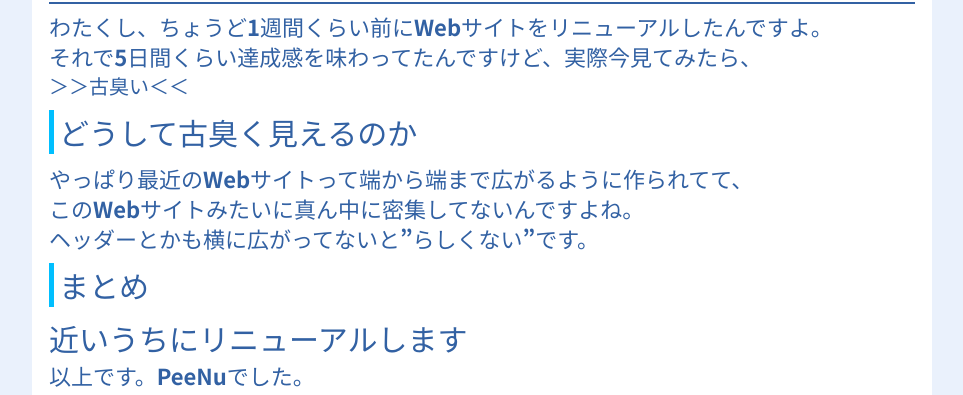
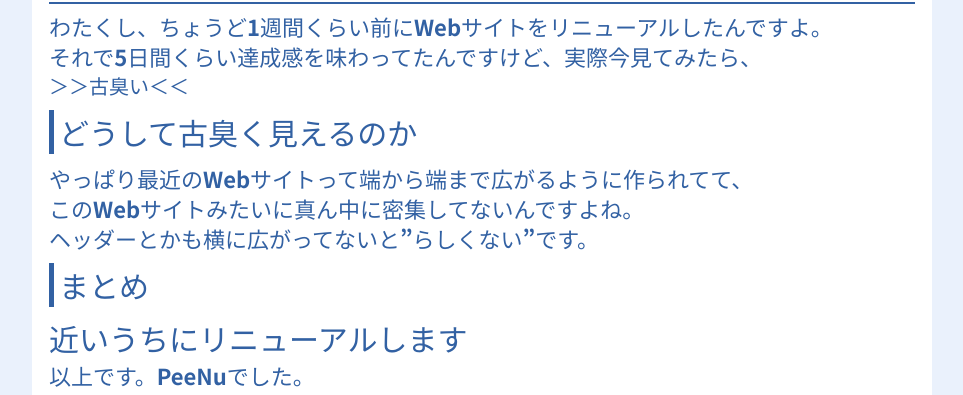
Before and after one commit to Diawadenta/Diawadenta.github.io, a Jekyll site: the page built from _posts/2020-12-15-site-is-hurukusai.markdown, in a window 1280 px wide. Shown: the part 272-667 px from the top of the page, without its empty margins (158-1121 px from the left). Built offline with Jekyll 4.4.1, drawn with Linux system fonts in a browser that asks for light colours.

Commit message:
Add files via upload

```diff
--- a/assets/css/style.css
+++ b/assets/css/style.css
@@ -56,7 +56,7 @@ article h2, footer h2 {
     width: auto;
     font-weight: normal;
     font-size: 30px;
-    border-left: 5px solid rgb(0, 191, 255);
+    border-left: 5px solid #3261A3;
     padding-left: 5px;
 }
 
```
